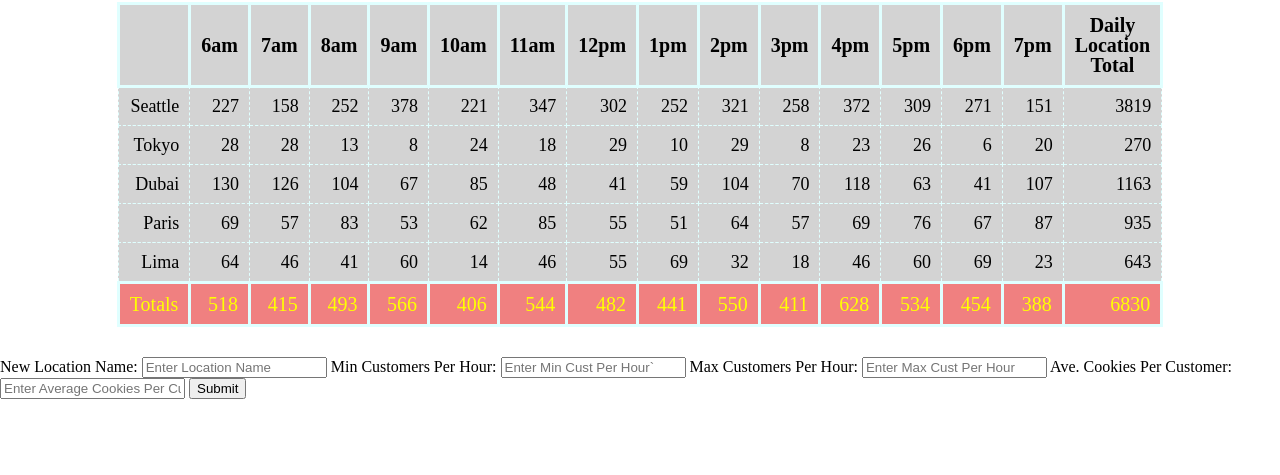
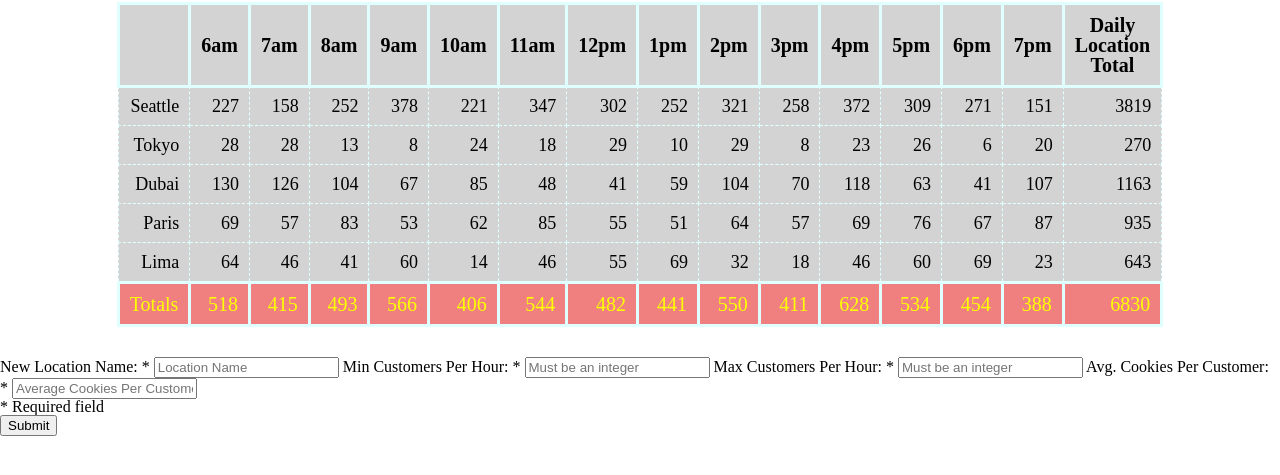
Before and after one commit to ticochuck/cookie-stand, a plain HTML site: page sales.html in a window 1280 px wide. Shown: the part 83-558 px from the top of the page. Drawn offline with Linux system fonts and the light colour scheme.

Commit message:
added field validation

```diff
--- a/sales.html
+++ b/sales.html
@@ -14,18 +14,19 @@
           </table>
           <form id="newLocation">
             <fieldset>
-              <Label>New Location Name:</Label>
-              <input id="elementLocationName" type="text" placeholder="Enter Location Name">
+              <Label>New Location Name: *</Label>
+              <input id="elementLocationName" type="text" required placeholder="Location Name">
 
-              <Label>Min Customers Per Hour:</Label>
-              <input id="elementnewMinCustPerHour" type="text" placeholder="Enter Min Cust Per Hour`">
+              <Label>Min Customers Per Hour: *</Label>
+              <input id="elementnewMinCustPerHour" type="number" required  placeholder="Must be an integer">
 
-              <Label>Max Customers Per Hour:</Label>
-              <input id="elementnewMaxCustPerHour" type="text" placeholder="Enter Max Cust Per Hour">
+              <Label>Max Customers Per Hour: *</Label>
+              <input id="elementnewMaxCustPerHour" type="number" required placeholder="Must be an integer">
 
-              <Label>Ave. Cookies Per Customer:</Label>
-              <input id="elementnewAvgCookiePerCust" type="text" placeholder="Enter Average Cookies Per Customer">
+              <Label>Avg. Cookies Per Customer: *</Label>
+              <input id="elementnewAvgCookiePerCust" type="text" required placeholder="Average Cookies Per Customer">
 
+              <p>* Required field</p>
               <button value="submit">Submit</button>
 
             </fieldset>
```
